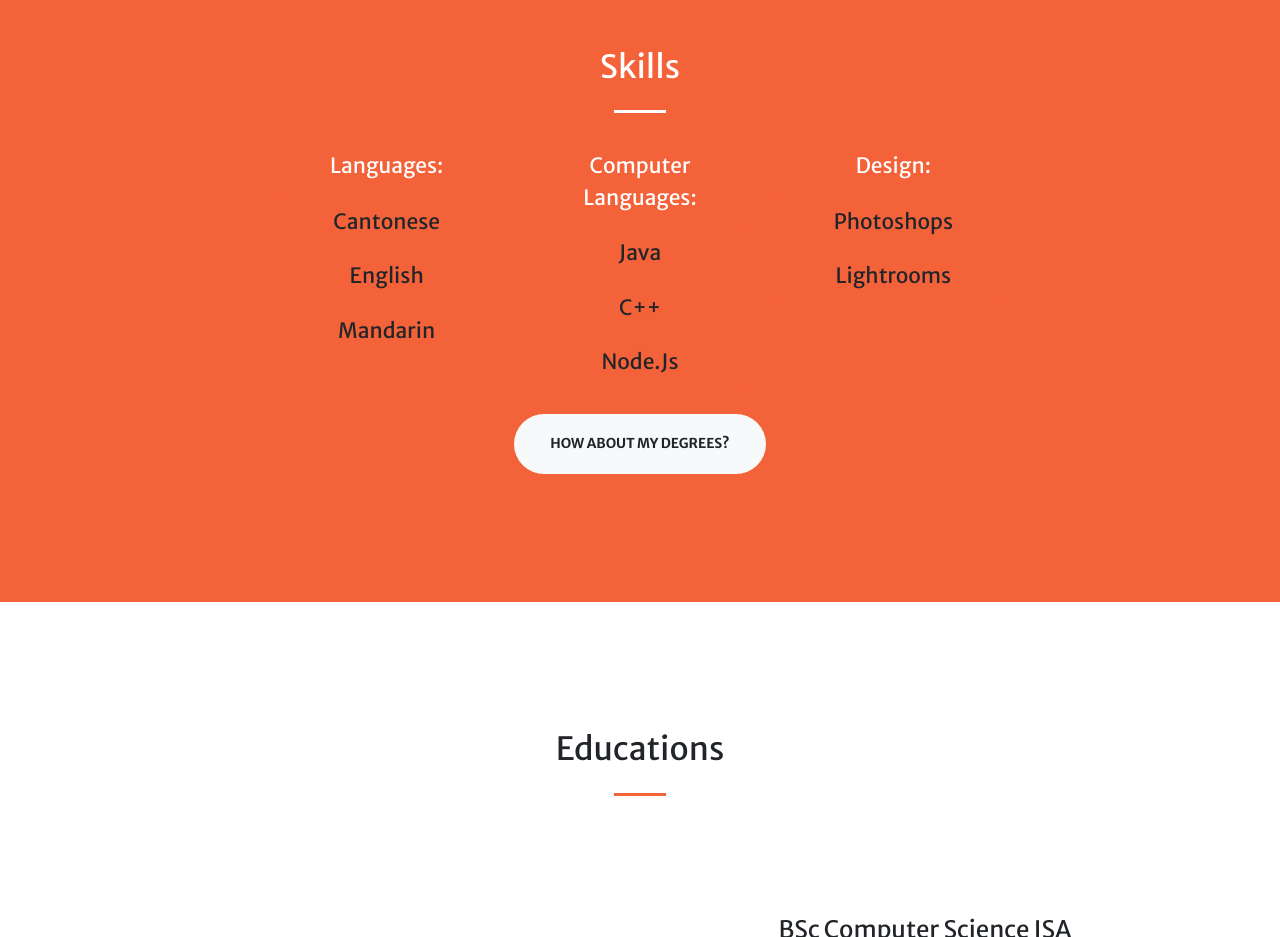
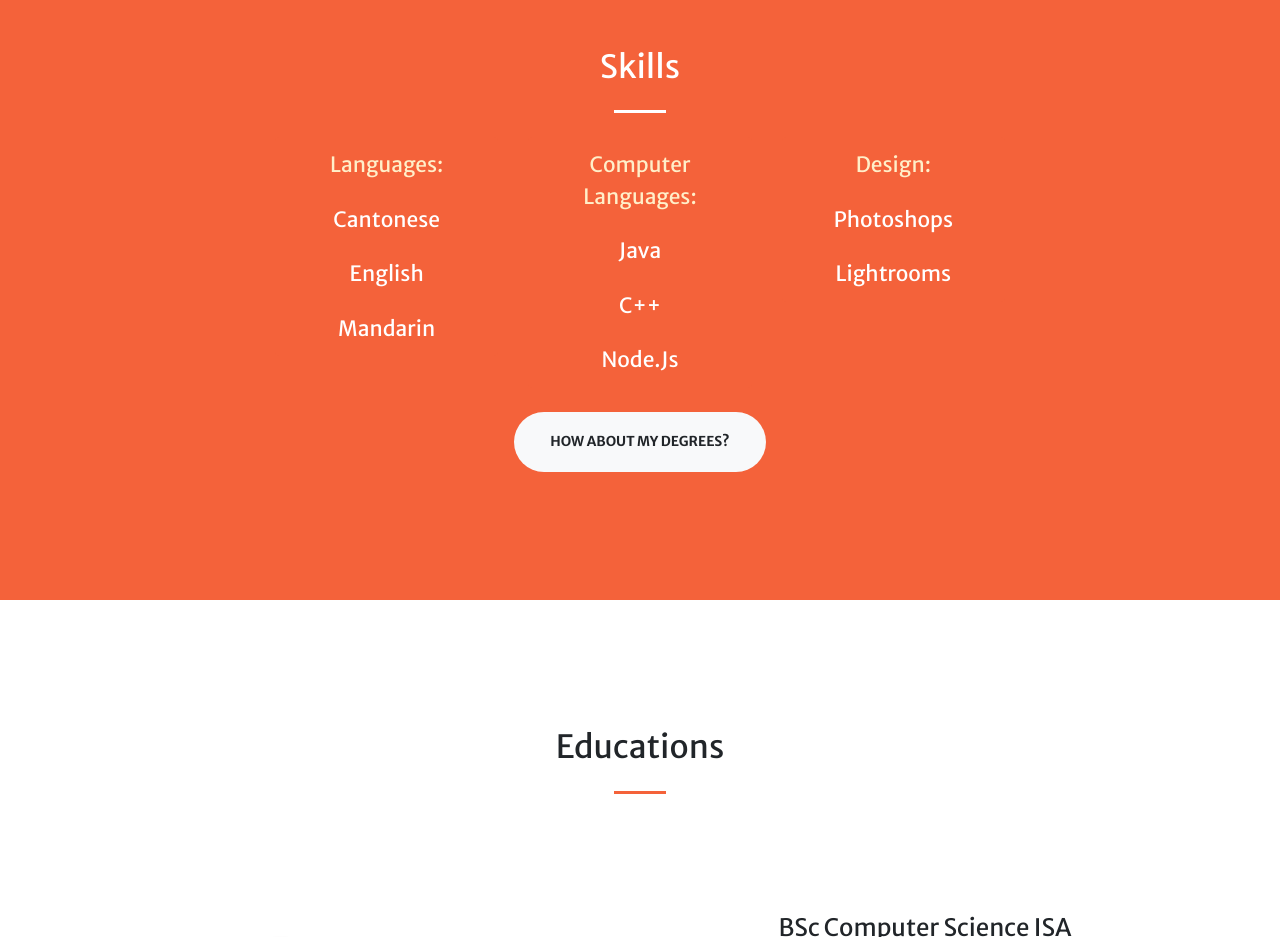
Before and after one commit to Edwardt610/edwardt610.github.io, a website with bundled scripts: page index.html in a window 1280 px wide. Shown: the part 880-1817 px from the top of the page. Built offline with nearby package versions, Linux system fonts and the light colour scheme.

Commit message:
Change skills list color

```diff
--- a/index.html
+++ b/index.html
@@ -55,6 +55,10 @@
 
   .projectTitle {
     color: lightskyblue;
+  }
+
+  .listTitle {
+    color: #FFEFC9;
   }
 </style>
 
@@ -116,27 +120,27 @@
             <div class="row">
               <div class="col-4">
                 <ul class="list-group">
-                  <li class="list-group-item active">Languages:</li>
-                  <li class="list-group-item bg-primary border-0">Cantonese</li>
-                  <li class="list-group-item bg-primary border-0">English</li>
-                  <li class="list-group-item bg-primary border-0">Mandarin</li>
+                  <li class="list-group-item bg-primary border-0 listTitle">Languages:</li>
+                  <li class="list-group-item bg-primary border-0 active">Cantonese</li>
+                  <li class="list-group-item bg-primary border-0 active">English</li>
+                  <li class="list-group-item bg-primary border-0 active">Mandarin</li>
                 </ul>
               </div>
 
               <div class="col-4">
                 <ul class="list-group">
-                  <li class="list-group-item active">Computer Languages:</li>
-                  <li class="list-group-item bg-primary border-0">Java</li>
-                  <li class="list-group-item bg-primary border-0">C++</li>
-                  <li class="list-group-item bg-primary border-0">Node.Js</li>
+                  <li class="list-group-item bg-primary border-0 listTitle">Computer Languages:</li>
+                  <li class="list-group-item bg-primary border-0 active">Java</li>
+                  <li class="list-group-item bg-primary border-0 active">C++</li>
+                  <li class="list-group-item bg-primary border-0 active">Node.Js</li>
                 </ul>
               </div>
 
               <div class="col-4">
                 <ul class="list-group">
-                  <li class="list-group-item active">Design:</li>
-                  <li class="list-group-item bg-primary border-0">Photoshops</li>
-                  <li class="list-group-item bg-primary border-0">Lightrooms</li>
+                  <li class="list-group-item bg-primary border-0 listTitle">Design:</li>
+                  <li class="list-group-item bg-primary border-0 active">Photoshops</li>
+                  <li class="list-group-item bg-primary border-0 active">Lightrooms</li>
                 </ul>
               </div>
             </div>
```
